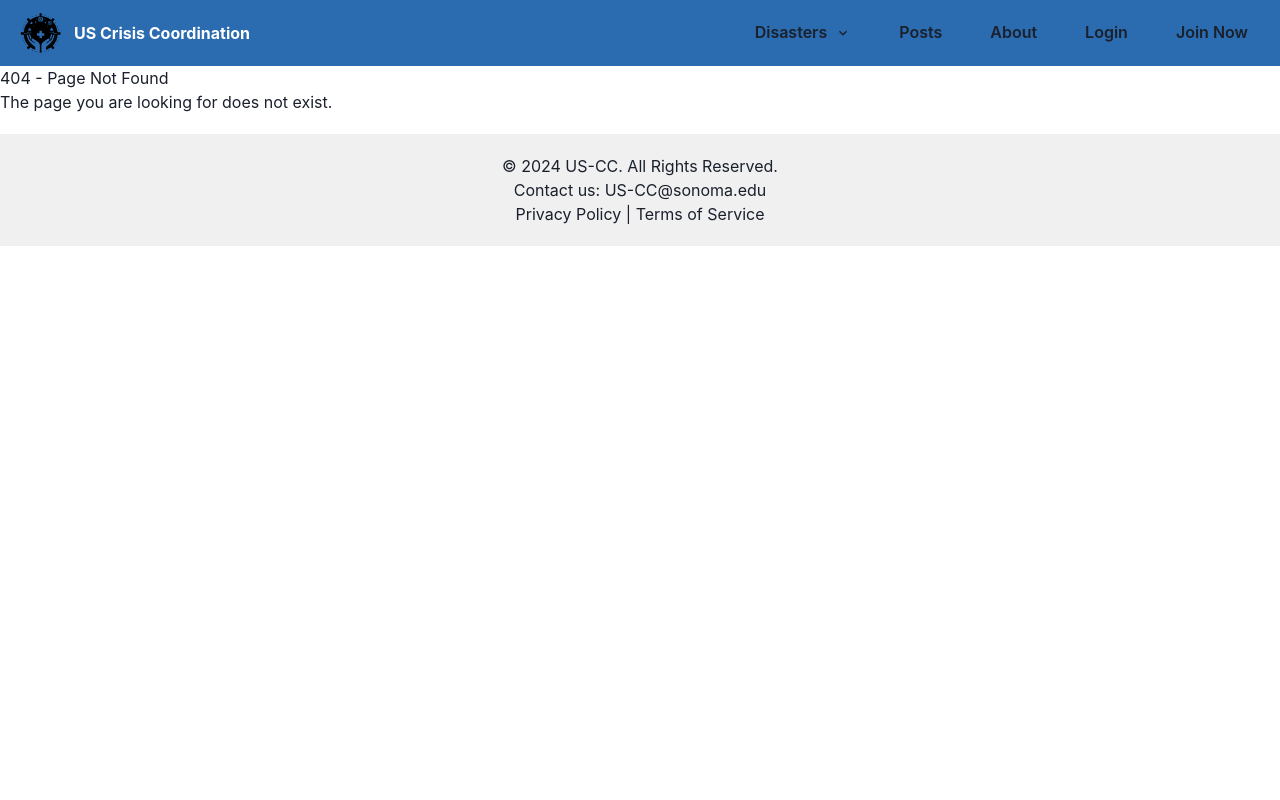
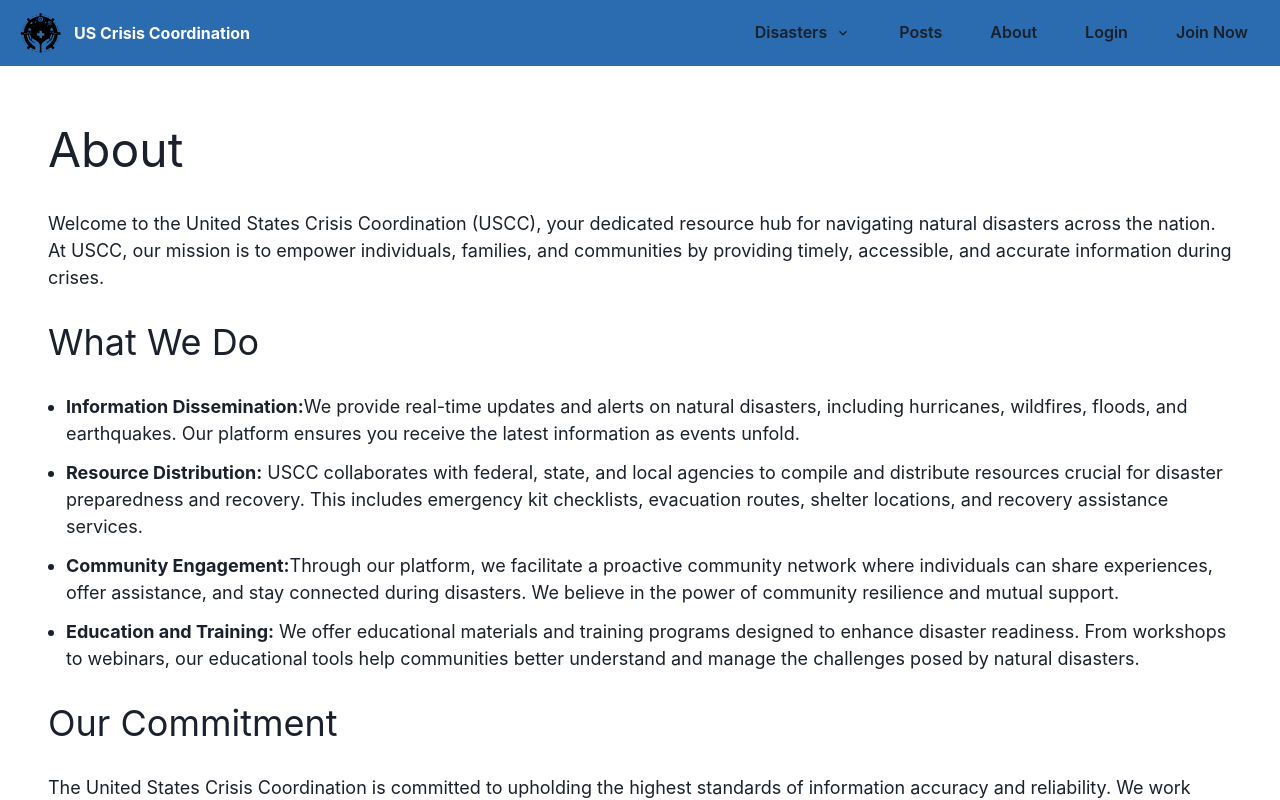
Before and after one commit to martinezeth/us-cc, a React (Create React App) app in the folder us-cc/: page /about in a window 1280 px wide. Shown: the top 800 px of the page. Built offline with nearby package versions, Linux system fonts and the light colour scheme; what @saas-ui/react would draw is missing.

Commit message:
Added a new page and Fixed some naming bugs

```diff
--- a/us-cc/src/App.js
+++ b/us-cc/src/App.js
@@ -17,6 +17,7 @@ import Flood from './Pages/Flood';
 import Hurricane from './Pages/Hurricane';
 import Covid from './Pages/Covid';
 import Earthquake from './Pages/Earthquake';
+import AboutPage from './Pages/About';
 import { CookiesProvider, useCookies } from 'react-cookie';
 
 import theme from './Styles/theme';
@@ -36,6 +37,7 @@ function App() {
                 <Route path='*' element={<NotFoundPage />} />
                 <Route path="/login" element={<AuthenticationPage RegoOrLogin="Login" />} />
                 <Route path="/register" element={<AuthenticationPage RegoOrLogin="Register" />} />
+                <Route path="/about" element={<AboutPage/>} />
                 <Route path="/newreport" element={<NewReportPage />} />
                 <Route path="/posts" element={<Posts/>}/>
                 <Route path="/profile/:username" element={<Profile/>} />
--- /dev/null
+++ b/us-cc/src/Pages/About.js
@@ -0,0 +1,56 @@
+import * as React from 'react';
+import { VStack, Box, Text, useColorModeValue, UnorderedList, ListItem } from '@chakra-ui/react'
+import { useLocation } from 'react-router-dom';
+import CssBaseline from '@mui/material/CssBaseline';
+import { List } from '@mui/material';
+
+export default function AboutPage() {
+    return (
+        <>
+            <VStack
+                spacing={6}
+                justify="center"
+                align="left"
+                height="full"
+                pt={12}
+                pr={12}
+                pl={12}
+                pb={12}
+            >
+                <Text fontSize="5xl">
+                    About
+                </Text>
+                <Text fontSize="lg"> Welcome to the United States Crisis Coordination (USCC), your dedicated resource hub for navigating natural disasters across the nation. At USCC, our mission is to empower individuals, families, and communities by providing timely, accessible, and accurate information during crises.
+                </Text>
+                <Text fontSize="4xl">
+                    What We Do
+                </Text>
+                <UnorderedList spacing={3} fontSize="lg">
+                    <ListItem>
+                        <b>Information Dissemination:</b>
+                        We provide real-time updates and alerts on natural disasters, including hurricanes, wildfires, floods, and earthquakes. Our platform ensures you receive the latest information as events unfold.
+                    </ListItem>
+                    <ListItem>
+                        <b>Resource Distribution:</b> USCC collaborates with federal, state, and local agencies to compile and distribute resources crucial for disaster preparedness and recovery. This includes emergency kit checklists, evacuation routes, shelter locations, and recovery assistance services.
+                    </ListItem>
+                    <ListItem>
+                        <b>Community Engagement:</b>
+                        Through our platform, we facilitate a proactive community network where individuals can share experiences, offer assistance, and stay connected during disasters. We believe in the power of community resilience and mutual support.
+                    </ListItem>
+                    <ListItem>
+                        <b>Education and Training:</b> We offer educational materials and training programs designed to enhance disaster readiness. From workshops to webinars, our educational tools help communities better understand and manage the challenges posed by natural disasters.
+                    </ListItem>
+                </UnorderedList>
+                <Text fontSize="4xl">
+                    Our Commitment
+                </Text>
+                <Text fontSize="lg">
+                    The United States Crisis Coordination is committed to upholding the highest standards of information accuracy and reliability. We work tirelessly to ensure our content is vetted, updated, and aligned with the latest safety protocols and scientific advice.
+                    <br></br>
+                    <br></br>
+                    Join us in our journey to create a safer, well-prepared society. Stay informed, stay prepared, and stay connected with USCC.
+                </Text>
+            </VStack>
+        </>
+    );
+}
--- a/us-cc/src/Pages/Earthquake.js
+++ b/us-cc/src/Pages/Earthquake.js
@@ -4,7 +4,7 @@ import { useLocation } from 'react-router-dom';
 import earthquake from '../Images/earthquake.png';
 
 
-export default function Wildfire() {
+export default function Earthquake() {
     const bg = useColorModeValue('gray.50', 'gray.800');
     const textColor = useColorModeValue('gray.800', 'gray.100');
 
--- a/us-cc/src/Pages/Hurricane.js
+++ b/us-cc/src/Pages/Hurricane.js
@@ -4,7 +4,7 @@ import { useLocation } from 'react-router-dom';
 import hurricane from '../Images/hurricane.png';
 
 
-export default function Wildfire() {
+export default function Hurricane() {
     const bg = useColorModeValue('gray.50', 'gray.800');
     const textColor = useColorModeValue('gray.800', 'gray.100');
 
```
